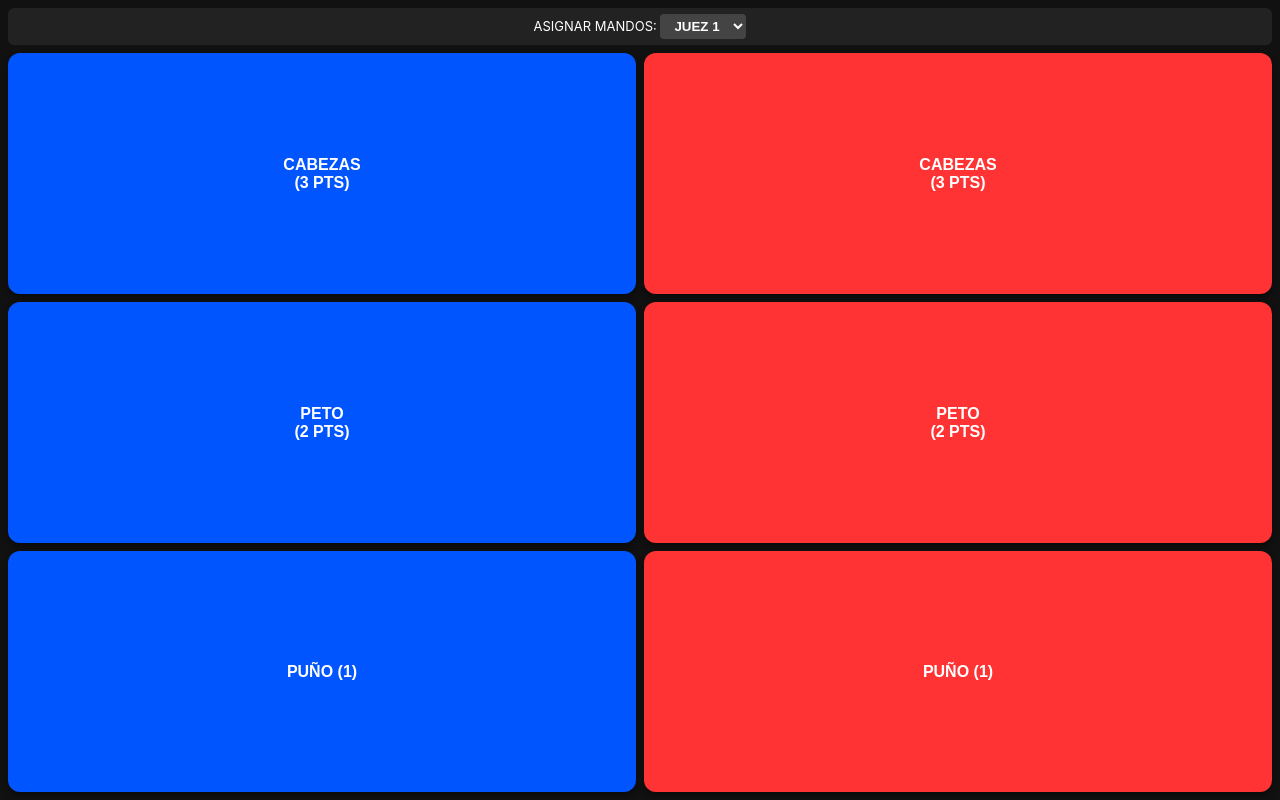
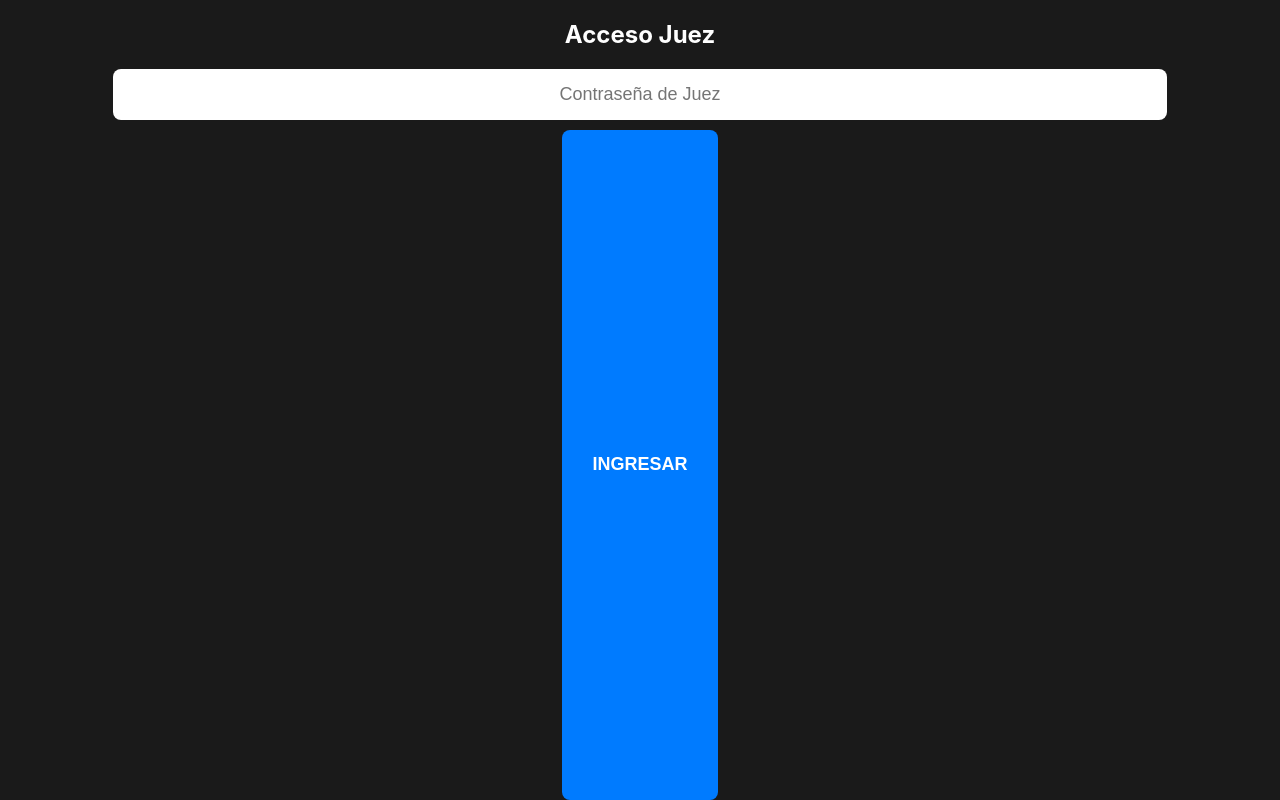
Before and after one commit to hstkd/marcador, a website: page public/juez.html in a window 1280 px wide. Drawn offline with nearby package versions, Linux system fonts and the light colour scheme; no server answers.

Commit message:
Update juez.html

```diff
--- a/public/juez.html
+++ b/public/juez.html
@@ -5,77 +5,29 @@
     <meta name="viewport" content="width=device-width, initial-scale=1.0, maximum-scale=1.0, user-scalable=no">
     <title>Mando de Juez - HS Taekwondo</title>
     <style>
-        body {
-            background: #111;
-            color: white;
-            font-family: -apple-system, BlinkMacSystemFont, sans-serif;
-            margin: 0;
-            padding: 8px;
-            text-align: center;
-            box-sizing: border-box;
-            height: 100vh;
-            display: flex;
-            flex-direction: column;
-            user-select: none;
-            -webkit-user-select: none;
-            touch-action: manipulation;
-        }
-        .selector-juez {
-            background: #222;
-            padding: 6px;
-            border-radius: 6px;
-            margin-bottom: 8px;
-            font-size: 13px;
-        }
-        .selector-juez select {
-            background: #444;
-            color: #fff;
-            border: none;
-            padding: 4px 10px;
-            font-weight: bold;
-            border-radius: 4px;
-        }
-        .contenedor-juez {
-            display: flex;
-            flex: 1;
-            gap: 8px;
-            height: calc(100% - 45px);
-        }
-        .columna {
-            flex: 1;
-            display: flex;
-            flex-direction: column;
-            gap: 8px;
-            height: 100%;
-        }
-        .azul { background: #0055ff; }
-        .rojo { background: #ff3333; }
+        #login-overlay { position: fixed; top: 0; left: 0; width: 100%; height: 100%; background: #1a1a1a; z-index: 10000; display: flex; flex-direction: column; justify-content: center; align-items: center; color: white; }
+        #login-overlay input { padding: 15px; font-size: 18px; margin-bottom: 10px; border-radius: 8px; border: none; text-align: center; width: 80%; }
+        #login-overlay button { padding: 15px 30px; font-size: 18px; background: #007bff; color: white; border: none; border-radius: 8px; cursor: pointer; }
 
-        button {
-            flex: 1;
-            border: none;
-            color: white;
-            font-weight: bold;
-            font-size: 16px;
-            border-radius: 12px;
-            text-transform: uppercase;
-            box-shadow: 0 4px 6px rgba(0,0,0,0.4);
-            -webkit-tap-highlight-color: transparent;
-            display: flex;
-            align-items: center;
-            justify-content: center;
-        }
-        button:active {
-            filter: brightness(1.3);
-            transform: scale(0.98);
-        }
-        .btn-puno { font-size: 14px; opacity: 0.85; max-height: 20%; }
+        body { background: #111; color: white; font-family: -apple-system, sans-serif; margin: 0; padding: 8px; text-align: center; box-sizing: border-box; height: 100vh; display: flex; flex-direction: column; user-select: none; touch-action: manipulation; }
+        .selector-juez { background: #222; padding: 6px; border-radius: 6px; margin-bottom: 8px; font-size: 13px; }
+        .selector-juez select { background: #444; color: #fff; border: none; padding: 4px 10px; font-weight: bold; border-radius: 4px; }
+        .contenedor-juez { display: flex; flex: 1; gap: 8px; height: calc(100% - 45px); }
+        .columna { flex: 1; display: flex; flex-direction: column; gap: 8px; height: 100%; }
+        .azul { background: #0055ff; } .rojo { background: #ff3333; }
+        button { flex: 1; border: none; color: white; font-weight: bold; font-size: 16px; border-radius: 12px; text-transform: uppercase; display: flex; align-items: center; justify-content: center; }
+        button:active { filter: brightness(1.3); transform: scale(0.98); }
     </style>
     <script src="/socket.io/socket.io.js"></script>
 </head>
 <body>
 
-    <!-- IDENTIFICADOR DEL DISPOSITIVO -->
+    <div id="login-overlay">
+        <h2>Acceso Juez</h2>
+        <input type="password" id="pass-juez" placeholder="Contraseña de Juez">
+        <button onclick="autenticar()">INGRESAR</button>
+    </div>
+
     <div class="selector-juez">
         ASIGNAR MANDOS:
         <select id="num-juez">
@@ -86,30 +38,35 @@
     </div>
 
     <div class="contenedor-juez">
-        <!-- BOTONES COMPETIDOR AZUL (CHONG) -->
         <div class="columna">
             <button class="azul" onclick="enviarPunto('azul', 'cabeza')">CABEZAS<br>(3 Pts)</button>
             <button class="azul" onclick="enviarPunto('azul', 'peto')">PETO<br>(2 Pts)</button>
-            <button class="azul class-puno" onclick="enviarPunto('azul', 'puno')">PUÑO (1)</button>
+            <button class="azul" onclick="enviarPunto('azul', 'puno')">PUÑO (1)</button>
         </div>
-
-        <!-- BOTONES COMPETIDOR ROJO (HONG) -->
         <div class="columna">
             <button class="rojo" onclick="enviarPunto('rojo', 'cabeza')">CABEZAS<br>(3 Pts)</button>
             <button class="rojo" onclick="enviarPunto('rojo', 'peto')">PETO<br>(2 Pts)</button>
-            <button class="rojo class-puno" onclick="enviarPunto('rojo', 'puno')">PUÑO (1)</button>
+            <button class="rojo" onclick="enviarPunto('rojo', 'puno')">PUÑO (1)</button>
         </div>
     </div>
 
     <script>
         const socket = io();
 
+        function autenticar() {
+            socket.emit('autenticar', { tipo: 'juez', pass: document.getElementById('pass-juez').value });
+        }
+
+        socket.on('authStatus', (res) => {
+            if(res.ok) document.getElementById('login-overlay').style.display = 'none';
+            else alert("Clave Incorrecta");
+        });
+
         function enviarPunto(comp, tec) {
-            const nJuez = document.getElementById('num-juez').value;
             socket.emit('clickJuez', {
                 competidor: comp,
                 tecnica: tec,
-                numeroJuez: parseInt(nJuez)
+                numeroJuez: parseInt(document.getElementById('num-juez').value)
             });
         }
     </script>
```
